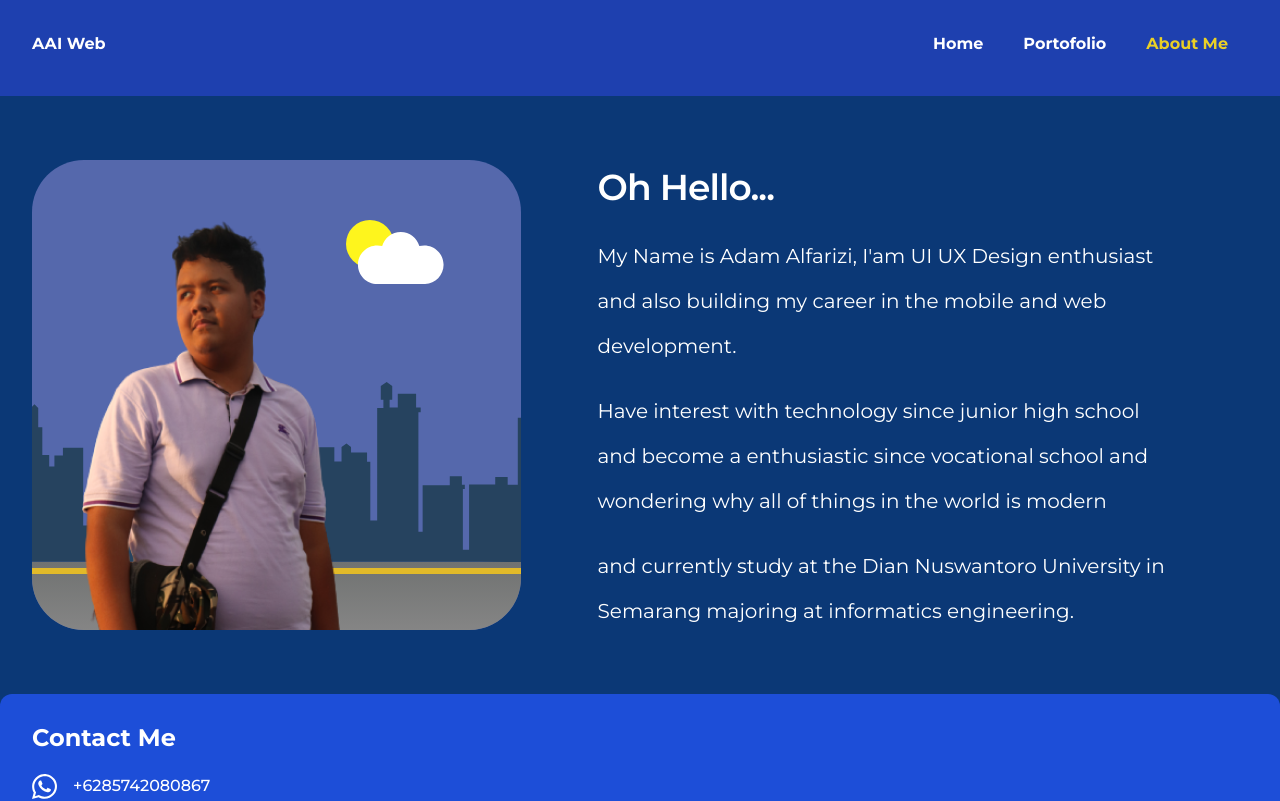
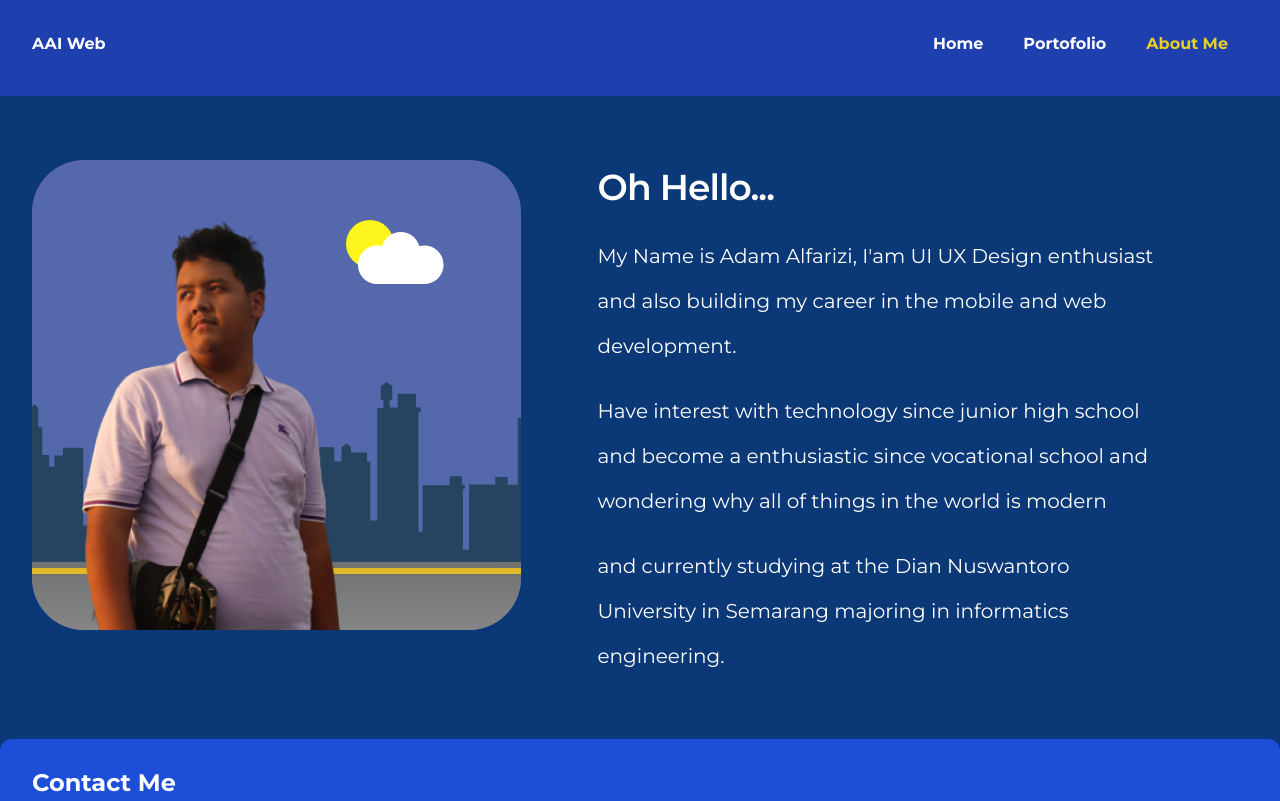
Before and after one commit to admalfrizi/my_web, a Vue app: page /aboutme in a window 1280 px wide. Shown: the top 801 px of the page. Built offline with nearby package versions, Linux system fonts and the light colour scheme.

Commit message:
Fixing in About Me Page

```diff
--- a/src/components/Screen/AboutMe.vue
+++ b/src/components/Screen/AboutMe.vue
@@ -62,8 +62,8 @@
             Sub2
           "
         >
-          and currently study at the Dian Nuswantoro University in Semarang
-          majoring at informatics engineering.
+          and currently studying at the Dian Nuswantoro University in Semarang
+          majoring in informatics engineering.
         </p>
       </div>
     </main>
```
